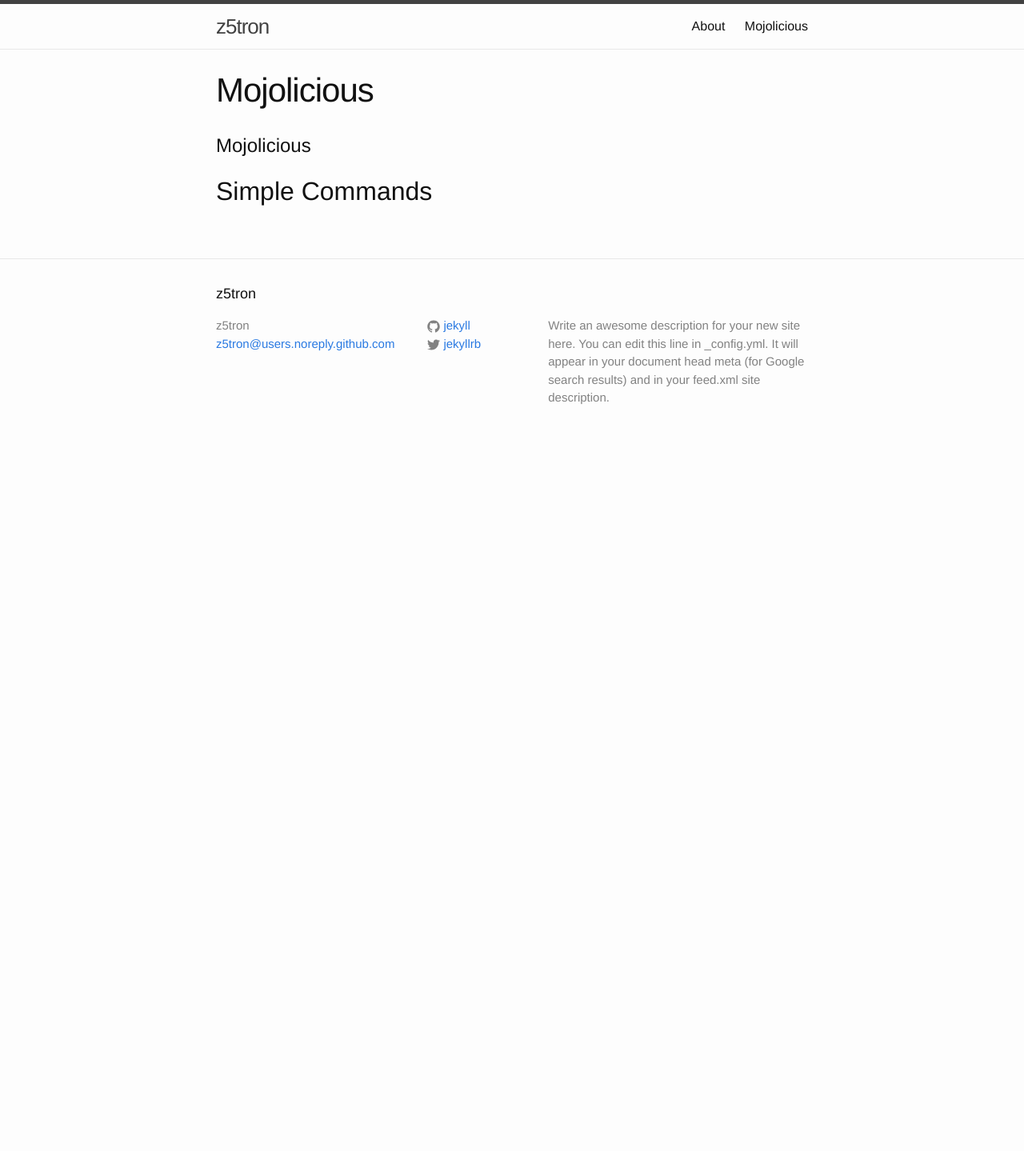
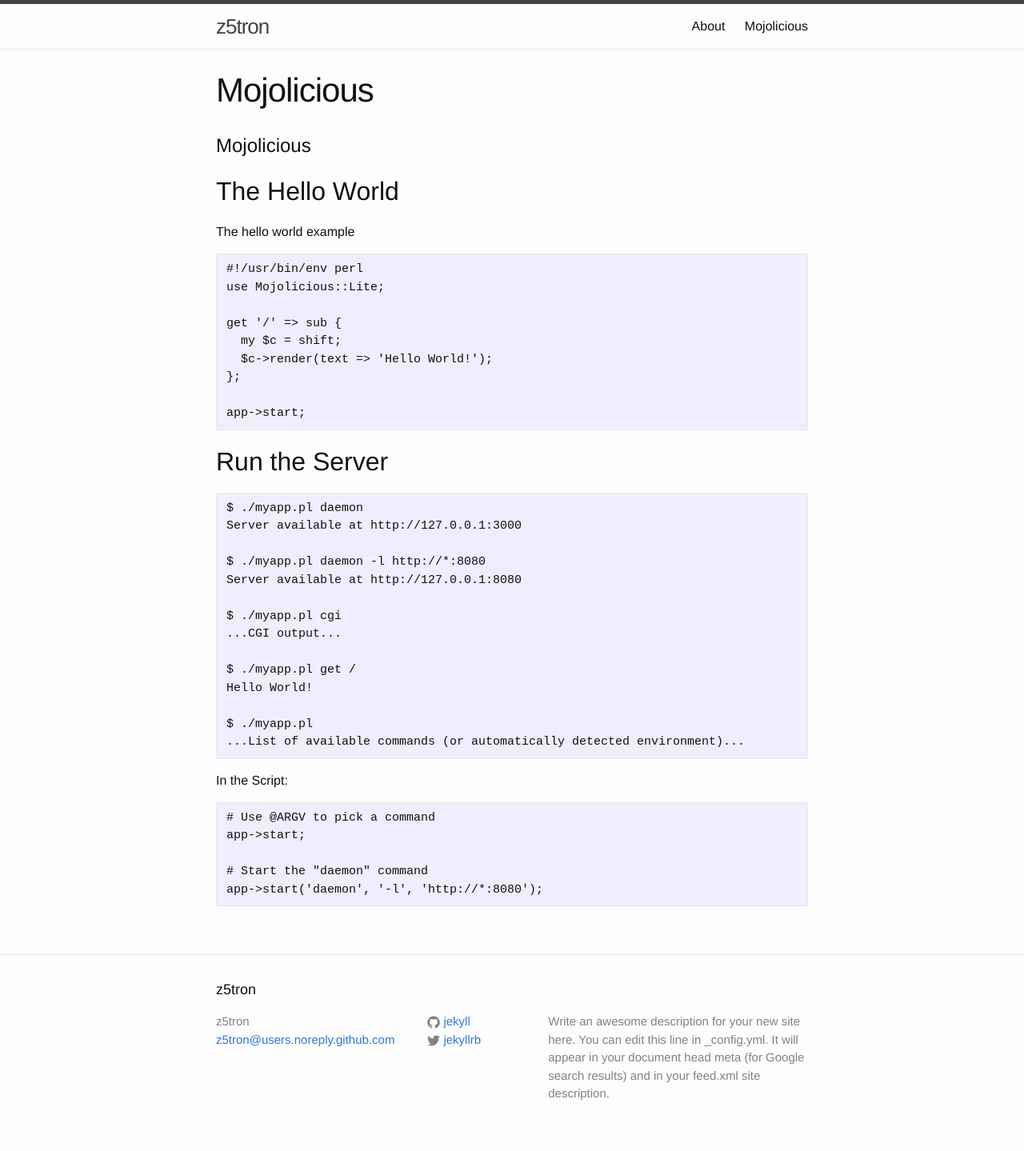
Before and after one commit to z5tron/z5tron.github.io, a Jekyll site: the page built from doc/Mojo.md, in a window 1280 px wide. Shown: the whole page at 80% size. Built offline with Jekyll 4.4.1, drawn with Linux system fonts in a browser that asks for light colours; our own code applies the rules of GitHub Pages for plain Markdown files; before the commit the page ends 900 px from its top, so only the background shows below that.

Commit message:
add some mojo tutorial docs

```diff
--- a/doc/Mojo.md
+++ b/doc/Mojo.md
@@ -1,3 +1,40 @@
 # Mojolicious
 
-## Simple Commands
+## The Hello World
+
+The hello world example
+
+    #!/usr/bin/env perl
+	use Mojolicious::Lite;
+
+    get '/' => sub {
+	  my $c = shift;
+	  $c->render(text => 'Hello World!');
+    };
+
+    app->start;
+
+## Run the Server
+
+    $ ./myapp.pl daemon
+    Server available at http://127.0.0.1:3000
+
+    $ ./myapp.pl daemon -l http://*:8080
+    Server available at http://127.0.0.1:8080
+
+    $ ./myapp.pl cgi
+    ...CGI output...
+
+    $ ./myapp.pl get /
+    Hello World!
+
+    $ ./myapp.pl
+    ...List of available commands (or automatically detected environment)...
+
+In the Script:
+
+    # Use @ARGV to pick a command
+    app->start;
+
+    # Start the "daemon" command
+    app->start('daemon', '-l', 'http://*:8080');
```
